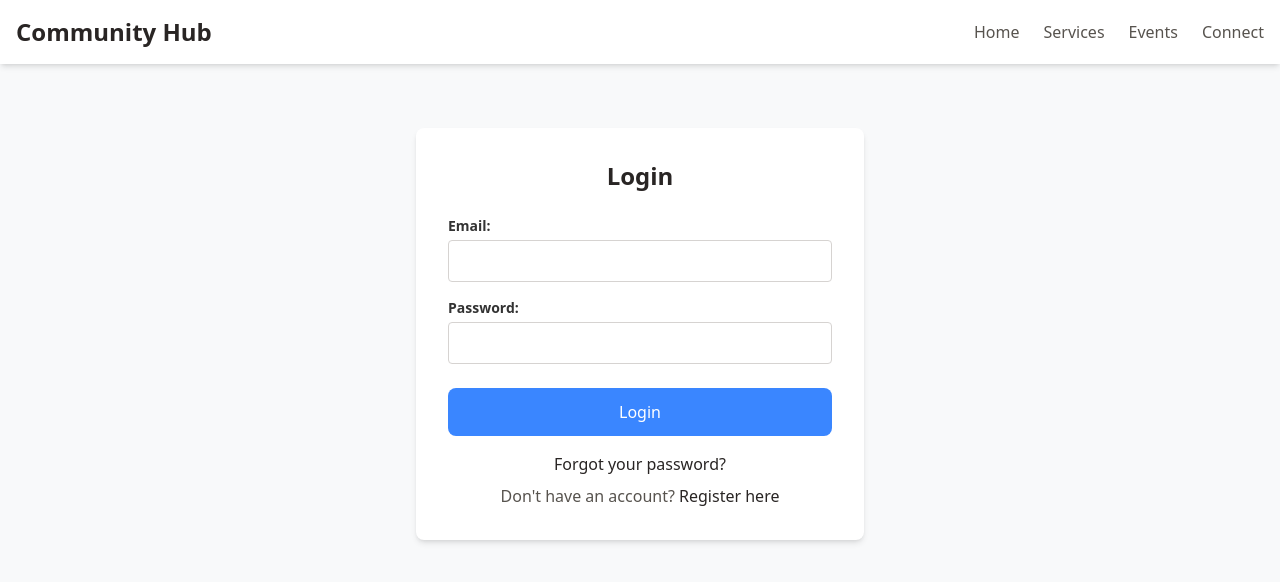
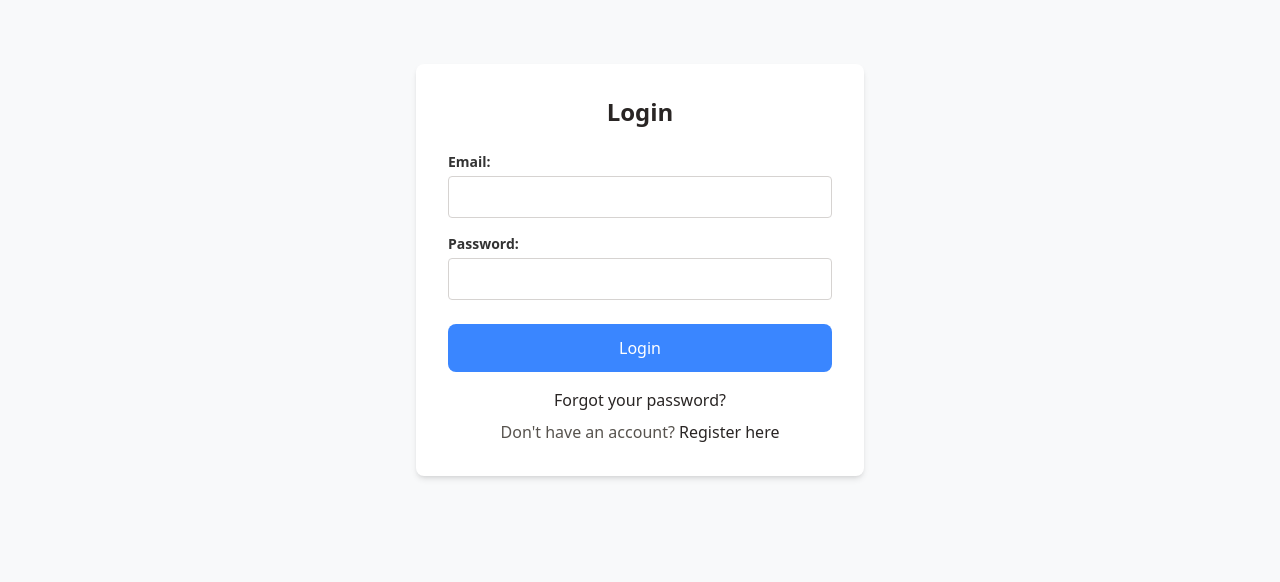
Before and after one commit to stephen-njiu/jamiihub, a plain HTML site: page html/login.html in a window 1280 px wide. Drawn offline with nearby package versions, Linux system fonts and the light colour scheme.

Commit message:
Update login.html

```diff
--- a/html/login.html
+++ b/html/login.html
@@ -61,19 +61,7 @@
 </head>
 
 <body class="font-sans">
-    <header class="bg-white shadow-md">
-        <div class="container mx-auto px-4 py-4">
-            <nav class="flex justify-between items-center">
-                <a href="#" class="text-2xl font-bold text-warmGray-800">Community Hub</a>
-                <ul class="flex space-x-6">
-                    <li><a href="/html/dashboard.html" class="text-warmGray-600 hover:text-warmGray-900">Home</a></li>
-                    <li><a href="/html/service-request.html" class="text-warmGray-600 hover:text-warmGray-900">Services</a></li>
-                    <li><a href="/html/event-calendar.html" class="text-warmGray-600 hover:text-warmGray-900">Events</a></li>
-                    <li><a href="/html/" class="text-warmGray-600 hover:text-warmGray-900">Connect</a></li>
-                </ul>
-            </nav>
-        </div>
-    </header>
+
 
     <main class="container mx-auto px-4 py-16">
         <div class="max-w-md mx-auto bg-white p-8 rounded-lg shadow-md">
```
